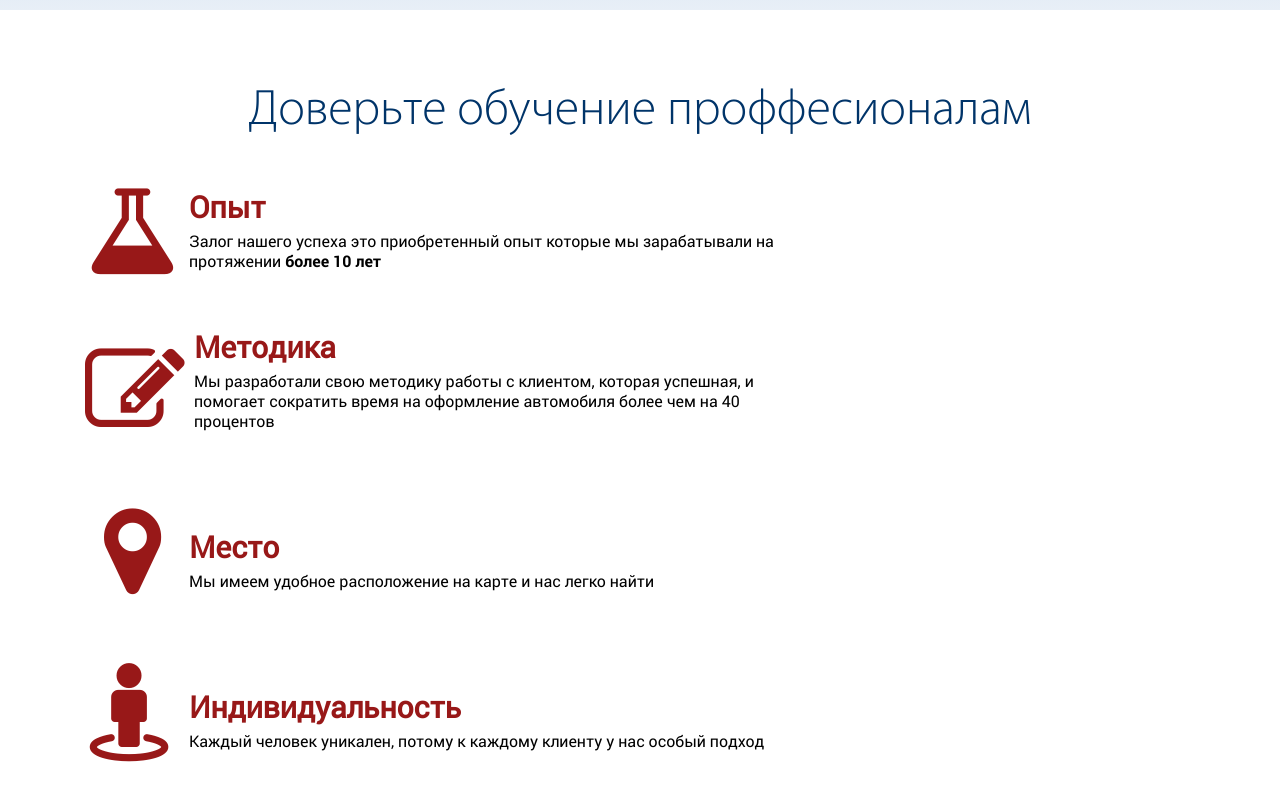
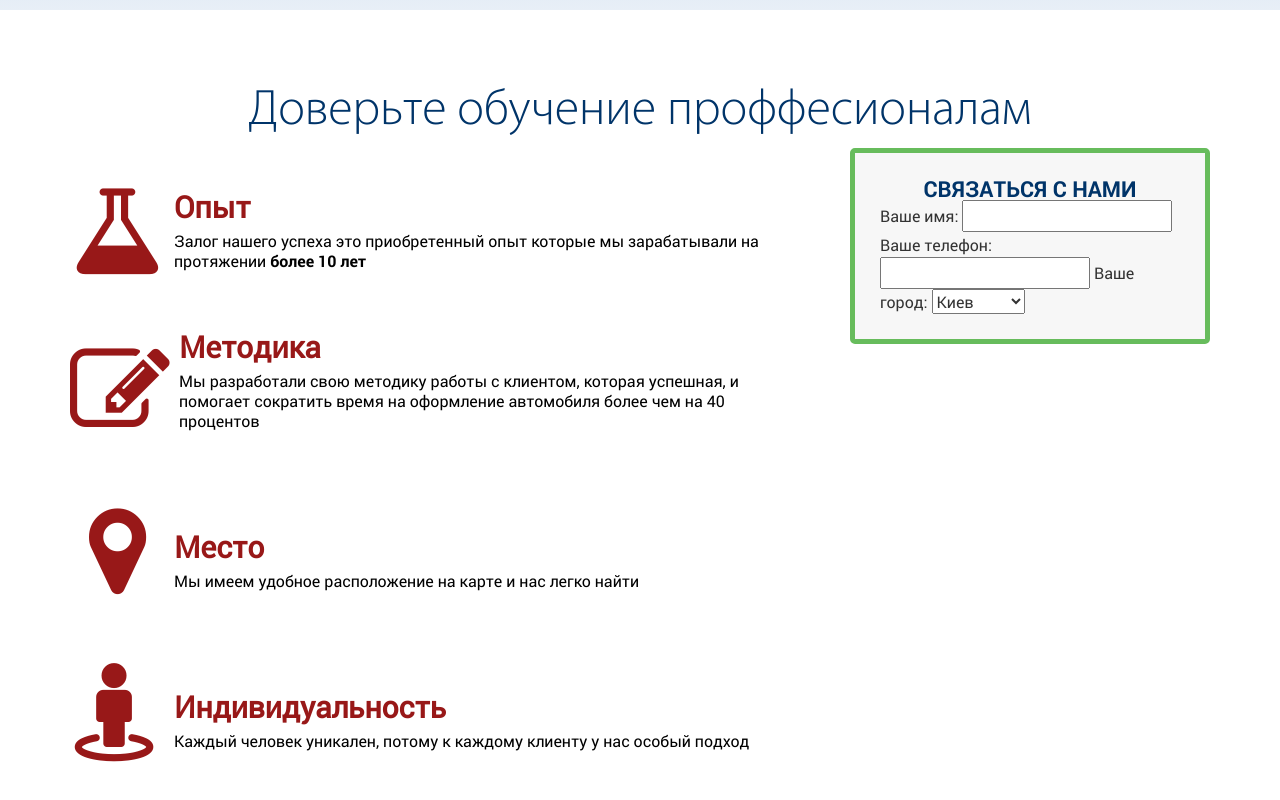
Before and after one commit to johnyrunman/landingpage1, a plain HTML site: page index.html in a window 1280 px wide. Shown: the part 940-1740 px from the top of the page. Drawn offline with Linux system fonts and the light colour scheme.

Commit message:
add form

```diff
--- a/css/sass/main.sass
+++ b/css/sass/main.sass
@@ -231,3 +231,16 @@ h3
 p strong
 	font-family: $font_bold
 	font-weight: normal
+
+form
+	background-color: #f7f7f7
+	padding: 25px
+	border: $green_color 5px solid
+	border-radius: 5px
+	h2
+		text-transform: uppercase
+		margin: 0
+		font-family: $font_bold
+		font-size: 22px
+		text-align: center
+		line-height: 22px
--- a/index.html
+++ b/index.html
@@ -135,7 +135,8 @@
 		<div class="row">
 			<div class="col-md-12">
 				<h3>Доверьте обучение проффесионалам</h3>
-				<div class="col-md-8">
+				<div class="row">
+					<div class="col-md-8">
 					<div class="profi_item">
 						<div class="profi_icon">
 							<i class="fa fa-flask"></i>
@@ -174,7 +175,25 @@
 					</div>
 				</div>
 				<div class="col-md-4">
-
+					<form id="contact">
+						<h2>Связаться с нами</h2>
+						<label>
+						<span>Ваше имя:</span>
+						<input type="text" name="name">
+						</label>
+						<label>
+						<span>Ваше телефон:</span>
+						<input type="text" name="phone">
+						</label>
+						<label>
+						<span>Ваше город:</span>
+						<select name="city" id="">
+							<option value="">Киев</option>
+							<option value="">Житомир</option>
+						</select>
+						</label>
+					</form>
+				</div>
 				</div>
 			</div>
 		</div>
```
Also changed, not shown: css/main.css.
